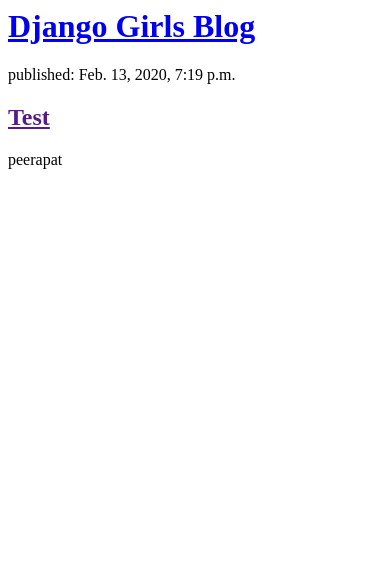
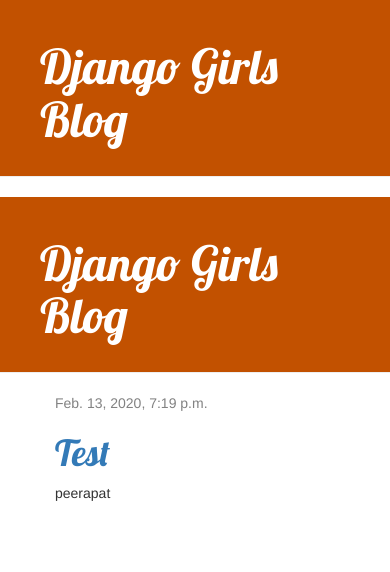
Before and after one commit to Thanakorn-VK/LAB04-Django-6010110136, a Django app: page / in a window 390 px wide. Shown: the top 572 px of the page. Run offline with Django 3.2, Linux system fonts and the light colour scheme; data comes from the database, SQL or seed files in the repository; some libraries are stand-ins or nearby versions.

Commit message:
Add post details

```diff
--- /dev/null
+++ b/blog/static/css/blog.css
@@ -0,0 +1,38 @@
+
+.page-header {
+background-color: #C25100;
+margin-top: 0;
+padding: 20px 20px 20px 40px;
+}
+.page-header h1, .page-header h1 a, .page-header h1 a:visited, .page-header h1 a:active {
+color: #ffffff;
+font-size: 36pt;
+text-decoration: none;
+}
+.content {
+margin-left: 40px;
+}
+h1, h2, h3, h4 {
+font-family: 'Lobster', cursive;
+}
+.date {
+color: #828282;
+}
+.save {
+float: right;
+}
+.post-form textarea, .post-form input {
+width: 100%;
+}
+.top-menu, .top-menu:hover, .top-menu:visited {
+color: #ffffff;
+float: right;
+font-size: 26pt;
+margin-right: 20px;
+}
+.post {
+margin-bottom: 70px;
+}
+.post h2 a, .post h2 a:visited {
+color: #000000;
+}
--- /dev/null
+++ b/blog/templates/blog/base.html
@@ -0,0 +1,28 @@
+{% load static %}
+<html>
+    <head>
+    <div class="page-header">
+<h1><a href="/">Django Girls Blog</a></h1>
+</div>
+
+        <link rel="stylesheet" href="//maxcdn.bootstrapcdn.com/bootstrap/3.2.0/css/bootstrap.min.css">
+        <link rel="stylesheet" href="//maxcdn.bootstrapcdn.com/bootstrap/3.2.0/css/bootstrap-theme.min.css">
+        <link rel="stylesheet" href="{% static 'css/blog.css' %}">
+        <link href="//fonts.googleapis.com/css?family=Lobster&subset=latin,latin-ext" rel="stylesheet" type="text/css">
+
+    </head>
+    <body>
+
+        <div class="page-header">
+<h1><a href="/">Django Girls Blog</a></h1>
+</div>
+<div class="content container">
+<div class="row">
+<div class="col-md-8">
+{% block content %}
+{% endblock %}
+</div>
+</div>
+</div>
+    </body>
+</html>
--- a/blog/templates/blog/post_list.html
+++ b/blog/templates/blog/post_list.html
@@ -1,17 +1,29 @@
+{% extends 'blog/base.html' %}
+ {% load static %}
 <html>
     <head>
-        <title>Django Girls blog</title>
+    <div class="page-header">
+<h1><a href="/">Django Girls Blog</a></h1>
+</div>
+
+        <link rel="stylesheet" href="//maxcdn.bootstrapcdn.com/bootstrap/3.2.0/css/bootstrap.min.css">
+        <link rel="stylesheet" href="//maxcdn.bootstrapcdn.com/bootstrap/3.2.0/css/bootstrap-theme.min.css">
+        <link rel="stylesheet" href="{% static 'css/blog.css' %}">
+        <link href="//fonts.googleapis.com/css?family=Lobster&subset=latin,latin-ext" rel="stylesheet" type="text/css">
+
     </head>
     <body>
-        <div>
-            <h1><a href="/">Django Girls Blog</a></h1>
-        </div>
+{% block content %}
         {% for post in posts %}
-        <div>
-            <p>published: {{ post.published_date }}</p>
-            <h2><a href="">{{ post.title }}</a></h2>
-            <p>{{ post.text|linebreaksbr }}</p>
-        </div>
+            <div class="post">
+                <div class="date">
+                    {{ post.published_date }}
+                </div>
+                <h1><a href="{% url 'post_detail' pk=post.pk %}">{{ post.title }}</a></h1>
+                <p>{{ post.text|linebreaksbr }}</p>
+</div>
         {% endfor %}
+        {% endblock %}
+
     </body>
 </html>
--- a/blog/urls.py
+++ b/blog/urls.py
@@ -1,6 +1,6 @@
 from django.urls import path
 from . import views
-
 urlpatterns = [
-    path('', views.post_list, name='post_list'),
+path('', views.post_list, name='post_list'),
+path('post/<int:pk>/', views.post_detail, name='post_detail'),
 ]
--- a/blog/views.py
+++ b/blog/views.py
@@ -1,6 +1,12 @@
 from django.shortcuts import render
 from django.utils import timezone
 from .models import Post
+from django.shortcuts import render, get_object_or_404
+
 def post_list(request):
         posts = Post.objects.filter(published_date__lte=timezone.now()).order_by('published_date')
         return render(request, 'blog/post_list.html', {'posts': posts})
+
+def post_detail(request, pk):
+    post = get_object_or_404(Post, pk=pk)
+    return render(request, 'blog/post_detail.html', {'post': post})
--- a/mysite/settings.py
+++ b/mysite/settings.py
@@ -120,4 +120,5 @@ USE_TZ = True
 # https://docs.djangoproject.com/en/3.0/howto/static-files/
 
 STATIC_URL = '/static/'
-STATIC_ROOT = os.path.join(BASE_DIR, 'static')
+#STATIC_ROOT = os.path.join(BASE_DIR, 'static')
+STATIC_ROOT = BASE_DIR + '/static/'
```
Also changed, not shown: blog/templates/blog/post_detail.html (added, +12 -0 lines).
